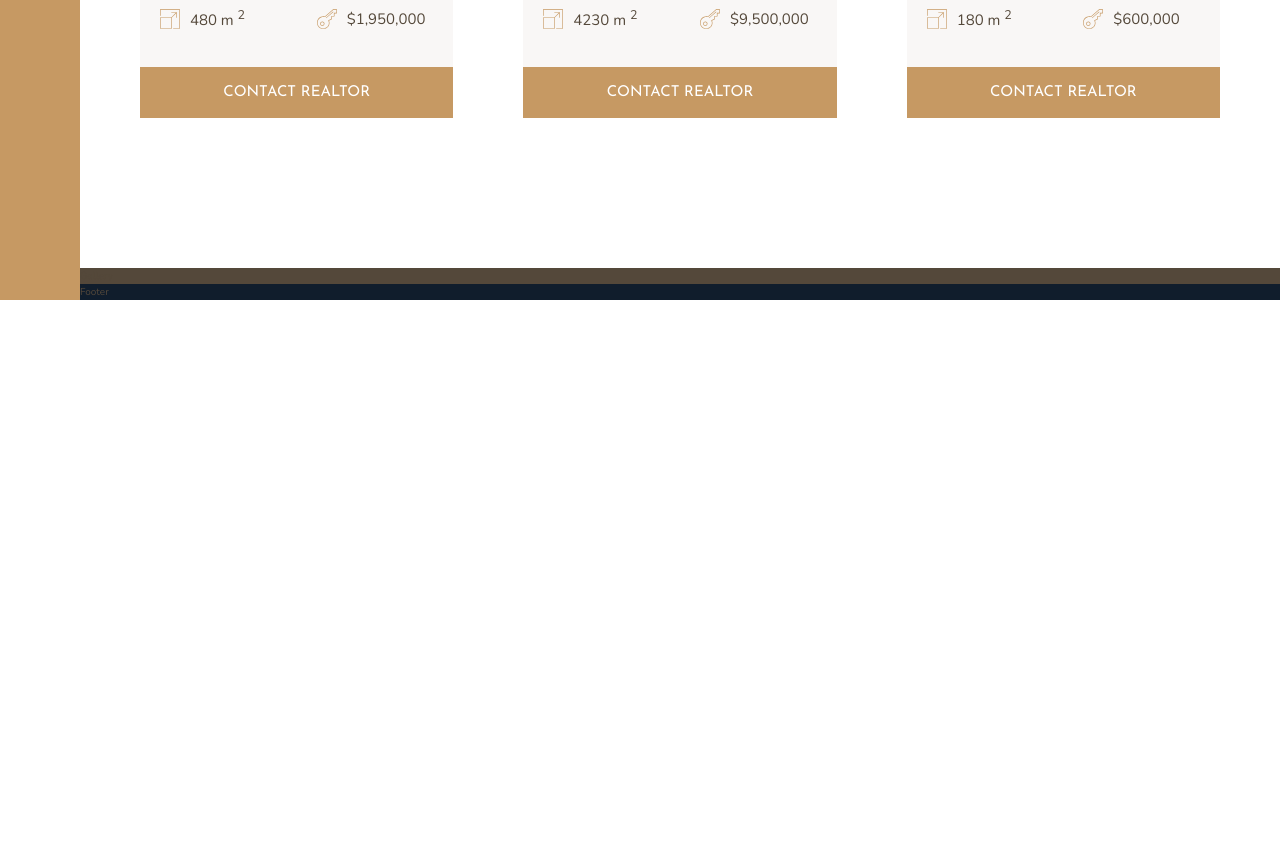
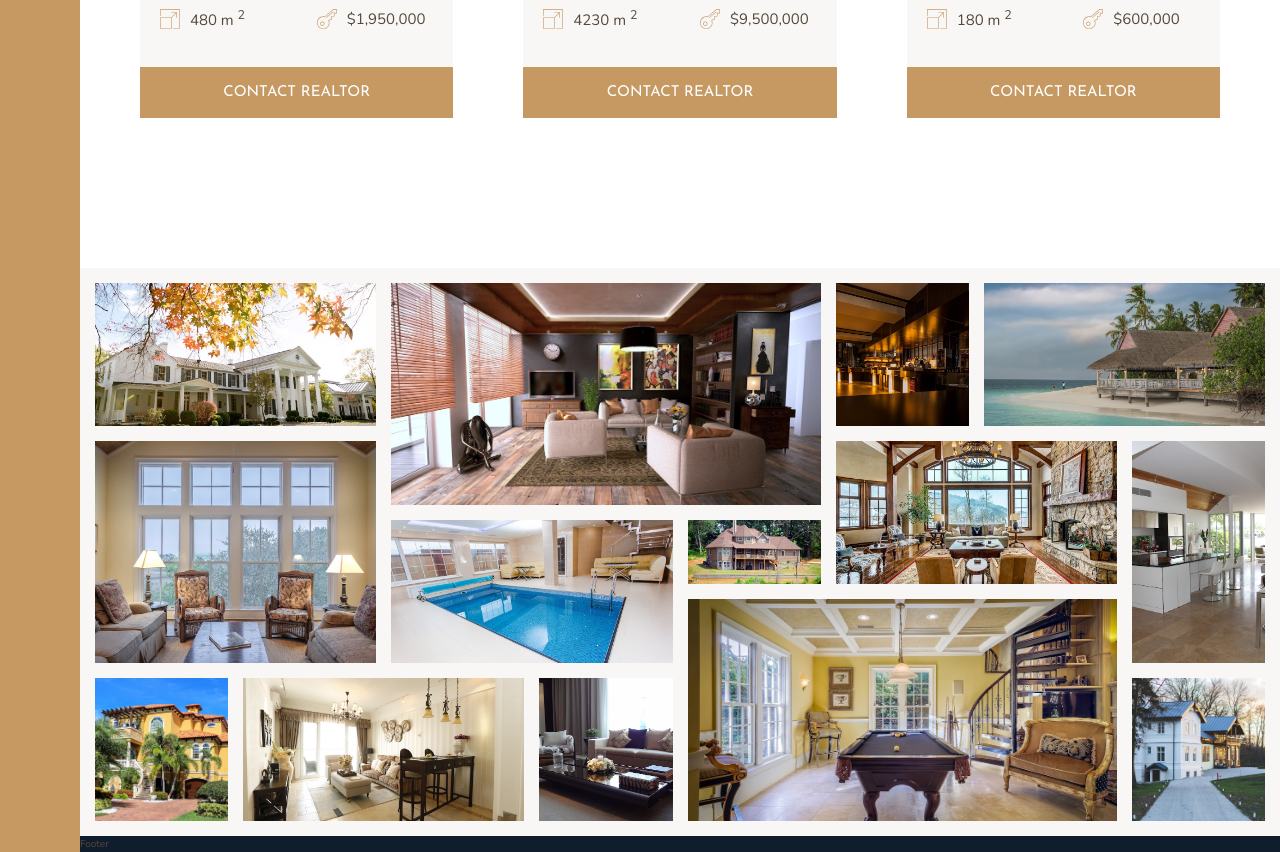
Before and after one commit to ruslantuchkov/Nexter-grid-project, a website: page index.html in a window 1280 px wide. Shown: the part 2804-3656 px from the top of the page. Before the commit the page ends 3104 px from the top, so only its background shows below. Drawn offline with nearby package versions, Linux system fonts and the light colour scheme.

Commit message:
gallery section

```diff
--- a/index.html
+++ b/index.html
@@ -17,6 +17,7 @@
     <div class="sidebar">Sidebar</div>
     <header class="header">Header</header>
     <div class="realtors">Realtors</div>
+
     <section class="features">
         <div class="feature">
             <svg class="feature__icon">
@@ -61,6 +62,7 @@
             <p class="feature__text">Pariatur voluptatibus quidem consequatur harum, voluptatum mollitia quae.</p>
         </div>
     </section>
+
     <div class="story__pictures">
         <img src="img/story-1.jpeg" alt="Couple with new house" class="story__img--1">
         <img src="img/story-2.jpeg" alt="New house" class="story__img--2">
@@ -72,6 +74,7 @@
             Quidem consequatur harum volupta! </p>
         <button class="btn">Find your own home</button>
     </div>
+
     <section class="homes">
         <div class="home">
             <img src="img/house-1.jpeg" alt="house-1" class="home__img">
@@ -278,7 +281,51 @@
             <button class="btn home__btn">Contact realtor</button>
         </div>
     </section>
-    <section class="gallery">Gallery</section>
+
+    <section class="gallery">
+        <figure class="gallery__item gallery__item--1">
+            <img src="img/gal-1.jpeg" alt="Gallery image 1" class="gallery__img">
+        </figure>
+        <figure class="gallery__item gallery__item--2">
+            <img src="img/gal-2.jpeg" alt="Gallery image 2" class="gallery__img">
+        </figure>
+        <figure class="gallery__item gallery__item--3">
+            <img src="img/gal-3.jpeg" alt="Gallery image 3" class="gallery__img">
+        </figure>
+        <figure class="gallery__item gallery__item--4">
+            <img src="img/gal-4.jpeg" alt="Gallery image 4" class="gallery__img">
+        </figure>
+        <figure class="gallery__item gallery__item--5">
+            <img src="img/gal-5.jpeg" alt="Gallery image 5" class="gallery__img">
+        </figure>
+        <figure class="gallery__item gallery__item--6">
+            <img src="img/gal-6.jpeg" alt="Gallery image 6" class="gallery__img">
+        </figure>
+        <figure class="gallery__item gallery__item--7">
+            <img src="img/gal-7.jpeg" alt="Gallery image 7" class="gallery__img">
+        </figure>
+        <figure class="gallery__item gallery__item--8">
+            <img src="img/gal-8.jpeg" alt="Gallery image 8" class="gallery__img">
+        </figure>
+        <figure class="gallery__item gallery__item--9">
+            <img src="img/gal-9.jpeg" alt="Gallery image 9" class="gallery__img">
+        </figure>
+        <figure class="gallery__item gallery__item--10">
+            <img src="img/gal-10.jpeg" alt="Gallery image 10" class="gallery__img">
+        </figure>
+        <figure class="gallery__item gallery__item--11">
+            <img src="img/gal-11.jpeg" alt="Gallery image 11" class="gallery__img">
+        </figure>
+        <figure class="gallery__item gallery__item--12">
+            <img src="img/gal-12.jpeg" alt="Gallery image 12" class="gallery__img">
+        </figure>
+        <figure class="gallery__item gallery__item--13">
+            <img src="img/gal-13.jpeg" alt="Gallery image 13" class="gallery__img">
+        </figure>
+        <figure class="gallery__item gallery__item--14">
+            <img src="img/gal-14.jpeg" alt="Gallery image 14" class="gallery__img">
+        </figure>
+    </section>
     <footer class="footer">Footer</footer>
 </body>
 
--- a/sass/_gallery.scss
+++ b/sass/_gallery.scss
@@ -1,4 +1,76 @@
 .gallery {
-  background-color: $color-grey-dark-1;
+  background-color: $color-grey-light-1;
   grid-column: full-start / full-end;
+
+  display: grid;
+  grid-template-columns: repeat(8, 1fr);
+  grid-template-rows: repeat(7, 5vw);
+  grid-gap: 1.5rem;
+  padding: 1.5rem;
+
+  &__item {
+    &--1 {
+      grid-row: 1 / span 2;
+      grid-column: 1 / span 2;
+    }
+    &--2 {
+      grid-row: 1 / span 3;
+      grid-column: 3 / span 3;
+    }
+    &--3 {
+      grid-row: 1 / span 2;
+      grid-column: 6 / span 1;
+    }
+    &--4 {
+      grid-row: 1 / span 2;
+      grid-column: 7 / span 2;
+    }
+    &--5 {
+      grid-row: 3 / span 3;
+      grid-column: 1 / span 2;
+    }
+    &--6 {
+      grid-row: 4 / span 2;
+      grid-column: 3 / span 2;
+    }
+    &--7 {
+      grid-row: 4 / span 1;
+      grid-column: 5 / span 1;
+    }
+    &--8 {
+      grid-row: 3 / span 2;
+      grid-column: 6 / span 2;
+    }
+    &--9 {
+      grid-row: 3 / span 3;
+      grid-column: 8 / span 1;
+    }
+    &--10 {
+      grid-row: 6 / span 2;
+      grid-column: 1 / span 1;
+    }
+    &--11 {
+      grid-row: 6 / span 2;
+      grid-column: 2 / span 2;
+    }
+    &--12 {
+      grid-row: 6 / span 2;
+      grid-column: 4 / span 1;
+    }
+    &--13 {
+      grid-row: 5 / span 3;
+      grid-column: 5 / span 3;
+    }
+    &--14 {
+      grid-row: 6 / span 2;
+      grid-column: 8 / span 1;
+    }
+  }
+
+  &__img {
+    width: 100%;
+    height: 100%; //необходимо для object-fit
+    object-fit: cover; //элемент целиком заполняет заданную область с сохранением пропорций
+    display: block; //чтобы убрать автоматический отступ снизу для инлайн элементов
+  }
 }
```
Also changed, not shown: css/style.css.
